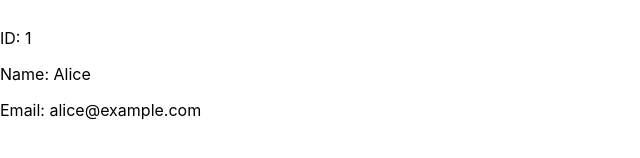
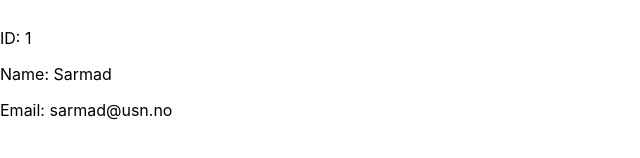
Before and after one commit to Sarmad094/eventure-app2000, a React (Create React App) app: page /profile/1 in a window 1280 px wide. Shown: the part 170-328 px from the top of the page, without its empty margins (0-640 px from the left). Built offline with nearby package versions, Linux system fonts and the light colour scheme.

Commit message:
Update Profile.jsx

```diff
--- a/src/Components/Profile.jsx
+++ b/src/Components/Profile.jsx
@@ -6,8 +6,8 @@ const Profile = () => {
 
   // In a real application, you might fetch user data based on this ID
   const userData = {
-    1: { name: 'Alice', email: 'alice@example.com' },
-    2: { name: 'Bob', email: 'bob@example.com' }
+    1: { name: 'Sarmad', email: 'sarmad@usn.no' },
+    2: { name: 'Zaurbek', email: 'zaurbek@usn.no' }
   };
 
   const user = userData[id];
```
